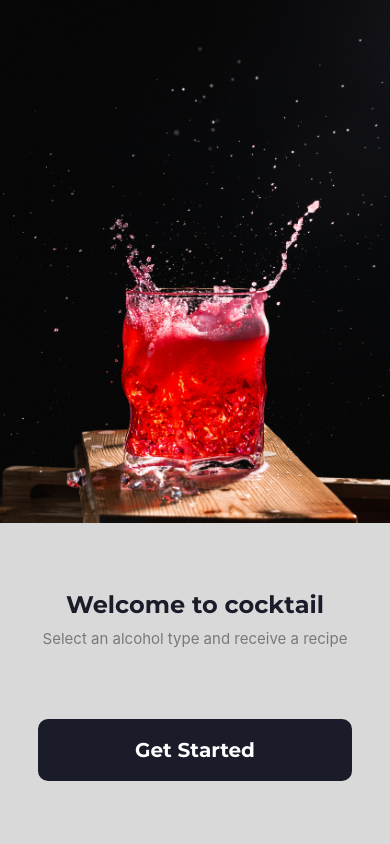
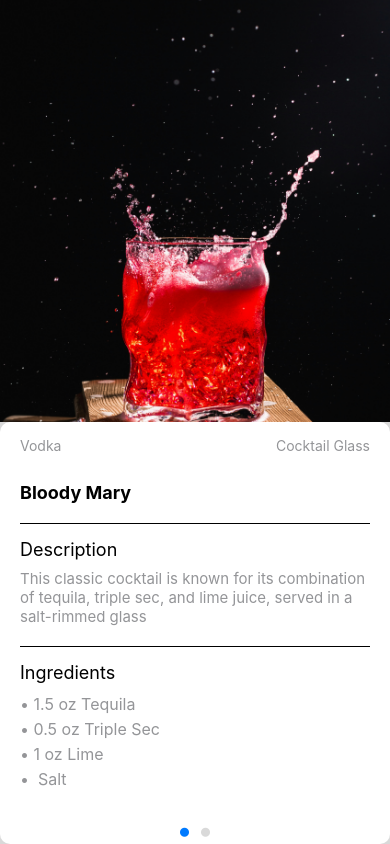
Before and after one commit to parkersiu/cocktail-app, a React Native app: screen /Cocktail in a window 390 px wide. Built offline with nearby package versions, Linux system fonts and the light colour scheme.

Commit message:
Removed custom fonts and completed first part of cocktail screen.

```diff
--- a/App.js
+++ b/App.js
@@ -1,31 +1,16 @@
 import { StyleSheet } from "react-native";
 import { NavigationContainer } from "@react-navigation/native";
 import { createNativeStackNavigator } from "@react-navigation/native-stack";
-import { useFonts } from "expo-font";
 import * as SplashScreen from "expo-splash-screen";
 import { useCallback } from "react";
 
 import HomeScreen from "./components/HomeScreen";
 import SelectionScreen from "./components/SelectionScreen";
-import CocktailMainScreen from "./components/CocktailMainScreen";
+import CocktailScreen from "./components/CocktailScreen";
 
 const Stack = createNativeStackNavigator();
 
 export default function App() {
-  const [fontsLoaded, fontError] = useFonts({
-    "Montserrat-Bold": require("./assets/fonts/Montserrat-Bold.ttf"),
-  });
-
-  const onLayoutRootView = useCallback(async () => {
-    if (fontsLoaded || fontError) {
-      await SplashScreen.hideAsync();
-    }
-  }, [fontsLoaded, fontError]);
-
-  if (!fontsLoaded && !fontError) {
-    return null;
-  }
-
   return (
     <NavigationContainer>
       <Stack.Navigator>
@@ -40,8 +25,8 @@ export default function App() {
           options={{ headerShown: false }}
         />
         <Stack.Screen
-          name="CocktailMain"
-          component={CocktailMainScreen}
+          name="Cocktail"
+          component={CocktailScreen}
           options={{ headerShown: false }}
         />
       </Stack.Navigator>
--- a/components/Button.js
+++ b/components/Button.js
@@ -37,6 +37,5 @@ const styles = StyleSheet.create({
     color: "#fff",
     fontSize: 20,
     fontWeight: "bold",
-    fontFamily: "Montserrat-Bold",
   },
 });
--- /dev/null
+++ b/components/CocktailInfo.js
@@ -0,0 +1,145 @@
+import { View, Text, StyleSheet } from "react-native";
+import { Octicons } from "@expo/vector-icons";
+
+export default function CocktailInfo() {
+  const ingredients = [
+    {
+      ingredient: "Tequila",
+      measure: "1.5 oz",
+    },
+    {
+      ingredient: "Triple Sec",
+      measure: "0.5 oz",
+    },
+    {
+      ingredient: "Lime",
+      measure: "1 oz",
+    },
+    {
+      ingredient: "Salt",
+      measure: "",
+    },
+  ];
+
+  const renderList = ({ item }) => {
+    return (
+      <View>
+        <Text>{`\u2022 ${item.measure} ${item.ingredient}`}</Text>
+      </View>
+    );
+  };
+
+  return (
+    <View style={styles.mainContainer}>
+      <View style={styles.header}>
+        <Text style={[styles.headerText, styles.hederLeft]}>Vodka</Text>
+        <Text style={[styles.headerText, styles.headerRight]}>
+          Cocktail Glass
+        </Text>
+      </View>
+      <View style={styles.title}>
+        <Text style={styles.titleText}>Bloody Mary</Text>
+      </View>
+      <View style={styles.line} />
+      <View style={styles.descriptioncontainer}>
+        <Text style={styles.descriptionHeader}>Description</Text>
+        <Text style={styles.descriptionBody}>
+          This classic cocktail is known for its combination of tequila, triple
+          sec, and lime juice, served in a salt-rimmed glass
+        </Text>
+      </View>
+      <View style={styles.line} />
+      <View style={styles.ingredientsContainer}>
+        <Text style={styles.ingredientsHeader}>Ingredients</Text>
+        {ingredients.map((item, i) => (
+          <Text
+            style={styles.ingredientsItems}
+            key={i}
+          >{`\u2022 ${item.measure} ${item.ingredient}`}</Text>
+        ))}
+      </View>
+      <View style={styles.dotContainer}>
+        <Octicons
+          name="dot-fill"
+          size={18}
+          color="#007AFF"
+          style={styles.dot}
+        />
+        <Octicons
+          name="dot-fill"
+          size={18}
+          color="#D9D9D9"
+          style={styles.dot}
+        />
+      </View>
+    </View>
+  );
+}
+
+const styles = StyleSheet.create({
+  mainContainer: {
+    flex: 2,
+    backgroundColor: "#fff",
+    borderRadius: 10,
+    paddingHorizontal: 20,
+  },
+  header: {
+    paddingVertical: 10,
+  },
+  headerText: {
+    position: "absolute",
+    top: 15,
+    color: "#949598",
+    fontSize: 14,
+  },
+  headerLeft: {
+    left: 0,
+  },
+  headerRight: {
+    right: 0,
+  },
+  title: {
+    paddingTop: 40,
+  },
+  titleText: {
+    fontSize: 18,
+    fontWeight: "bold",
+  },
+  descriptioncontainer: {
+    paddingTop: 15,
+  },
+  descriptionHeader: {
+    fontSize: 18,
+  },
+  descriptionBody: {
+    fontSize: 15,
+    color: "#949598",
+    paddingTop: 9,
+  },
+  ingredientsContainer: {
+    paddingTop: 15,
+  },
+  ingredientsHeader: {
+    paddingBottom: 9,
+    fontSize: 18,
+  },
+  ingredientsItems: {
+    fontSize: 16,
+    color: "#949598",
+    lineHeight: 25,
+  },
+  line: {
+    paddingVertical: 10,
+    borderBottomColor: "black",
+    borderBottomWidth: StyleSheet.hairlineWidth,
+  },
+  dotContainer: {
+    flex: 1,
+    flexDirection: "row",
+    justifyContent: "center",
+    paddingTop: 30,
+  },
+  dot: {
+    paddingHorizontal: 6,
+  },
+});
--- a/components/CocktailMainScreen.js
+++ /dev/null
@@ -1,9 +0,0 @@
-import { View, Text } from "react-native";
-
-export default function CocktailMainScreen() {
-  return (
-    <View>
-      <Text>CocktailMainScreen</Text>
-    </View>
-  );
-}
--- /dev/null
+++ b/components/CocktailScreen.js
@@ -0,0 +1,29 @@
+import { View, Text, StyleSheet, FlatList, Image } from "react-native";
+import { StatusBar } from "expo-status-bar";
+
+import CocktailInfo from "./CocktailInfo";
+import ImageViewer from "./ImageViewer";
+
+const imageSource = require("../assets/cocktail.jpg");
+
+export default function CocktailScreen({ navigation }) {
+  return (
+    <View style={styles.container}>
+      <View style={styles.imageContainer}>
+        <ImageViewer imageSource={imageSource} />
+      </View>
+      <CocktailInfo />
+      <StatusBar style="auto" />
+    </View>
+  );
+}
+
+const styles = StyleSheet.create({
+  container: {
+    flex: 1,
+    backgroundColor: "#D9D9D9",
+  },
+  imageContainer: {
+    flex: 2,
+  },
+});
--- a/components/HomeScreen.js
+++ b/components/HomeScreen.js
@@ -47,10 +47,8 @@ const styles = StyleSheet.create({
     flex: 1,
     justifyContent: "center",
     alignItems: "center",
-    fontFamily: "Montserrat-Bold",
   },
   heading: {
-    fontFamily: "Montserrat-Bold",
     fontSize: 24,
     fontWeight: "regular",
     color: "#1A1C29",
--- a/components/SelectionScreen.js
+++ b/components/SelectionScreen.js
@@ -18,7 +18,7 @@ export default function SelectionScreen({ navigation }) {
 
   const buttonAction = () => {
     if (active) {
-      navigation.navigate("CocktailMain");
+      navigation.navigate("Cocktail");
       setActive(null);
     } else {
       alert("Please make a selection");
@@ -75,7 +75,6 @@ const styles = StyleSheet.create({
     fontSize: 20,
     fontWeight: "bold",
     textAlign: "center",
-    fontFamily: "Montserrat-Bold",
   },
   alcoholsContainer: {
     flex: 4,
@@ -94,7 +93,6 @@ const styles = StyleSheet.create({
     borderRadius: 100,
   },
   alcoholText: {
-    fontFamily: "Montserrat-Bold",
     fontStyle: "normal",
     color: "#000",
     paddingTop: 6,
```
